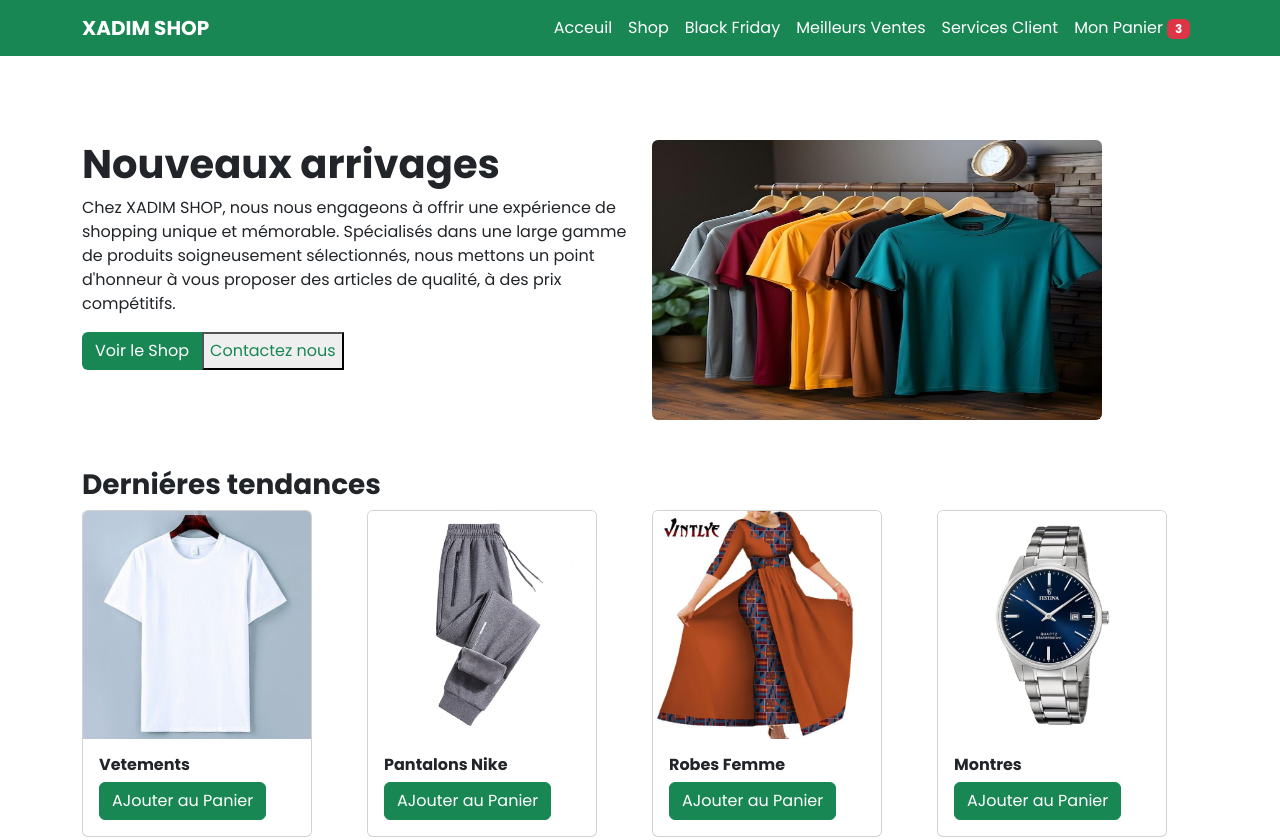
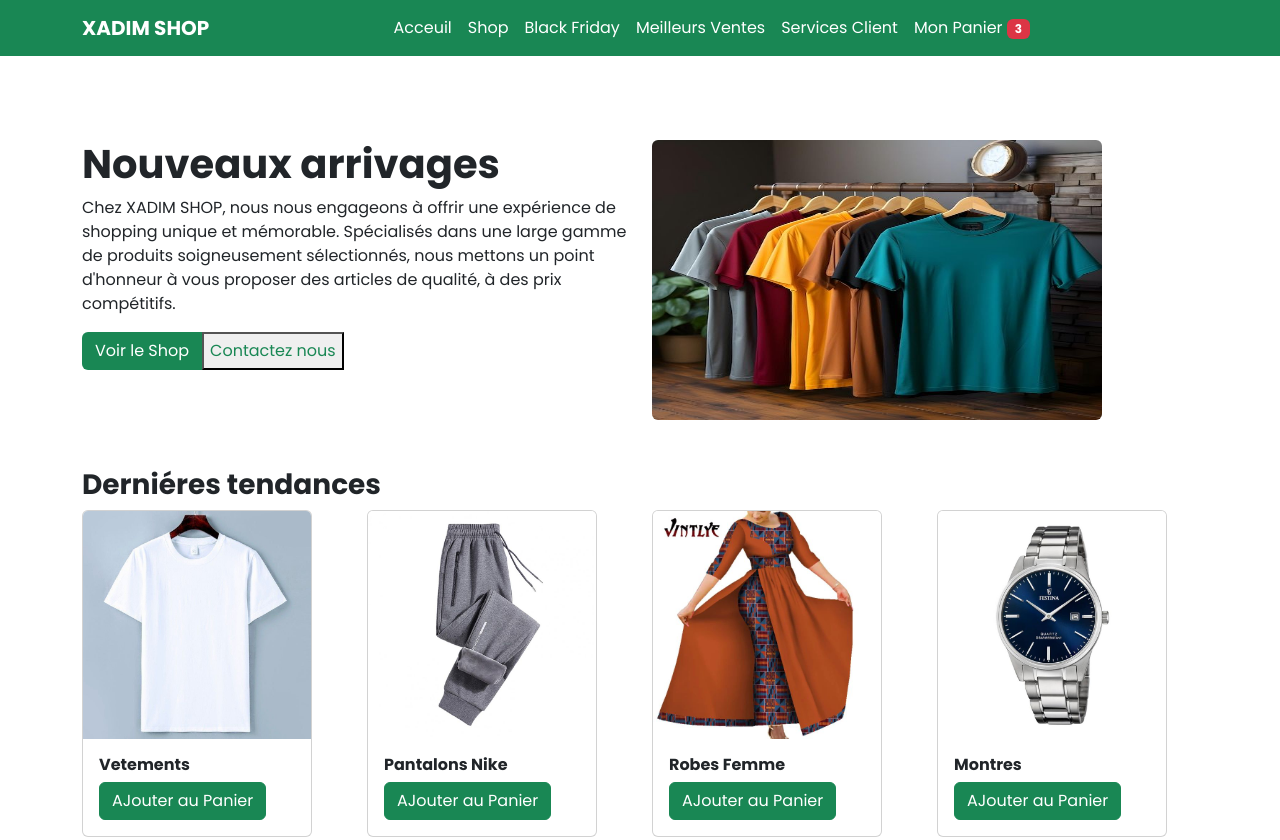
Before and after one commit to KhadimFall0503/Boutique, a plain HTML site: page index.html in a window 1280 px wide. Shown: the top 840 px of the page. Drawn offline with nearby package versions, Linux system fonts and the light colour scheme.

Commit message:
Modification du navbar

```diff
--- a/index.html
+++ b/index.html
@@ -23,11 +23,11 @@
     <nav class="navbar navbar-expand-lg bg-success fixed-top">
         <div class="container">
             <a href="#" class="navbar-brand text-white fw-bold">XADIM SHOP</a>
-            <!-- <button class="navbar-toggler border-0" type="button" data-bs-toggle="collapse" data-bs-target="#navbarNav" aria-controls="navbarNav" aria-expanded="false" aria-label="Toggle navigation">
+            <button class="navbar-toggler border-0" type="button" data-bs-toggle="collapse" data-bs-target="#navbarNav" aria-controls="navbarNav" aria-expanded="false" aria-label="Toggle navigation">
                 <span class="navbar-toggler-icon"></span>
             </button>
-            <div class="collapse navbar-collapse" id="navbarNav"> -->
-                <ul class="navbar-nav">
+            <div class="collapse navbar-collapse" id="navbarNav">
+                <ul class="navbar-nav  mx-auto">
                     <li class="nav-item"><a href="#" class="nav-link">Acceuil</a></li>
                     <li class="nav-item"><a href="#" class="nav-link">Shop</a></li>
                     <li class="nav-item"><a href="#" class="nav-link">Black Friday</a></li>
```
